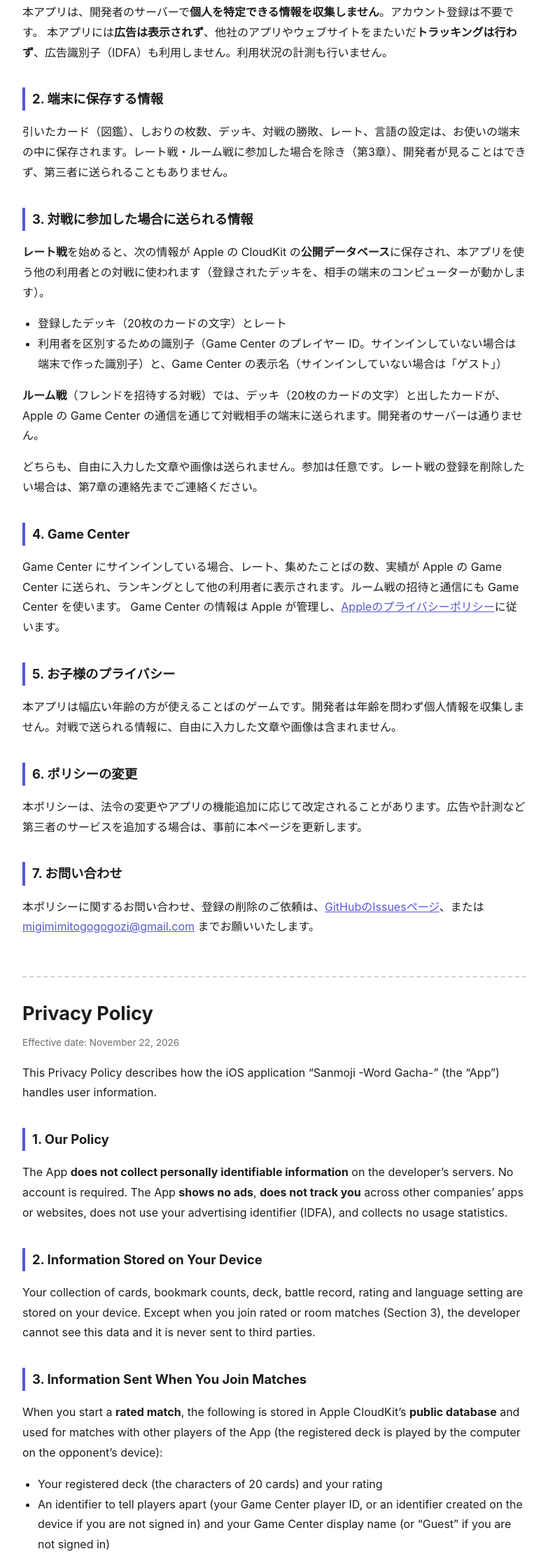
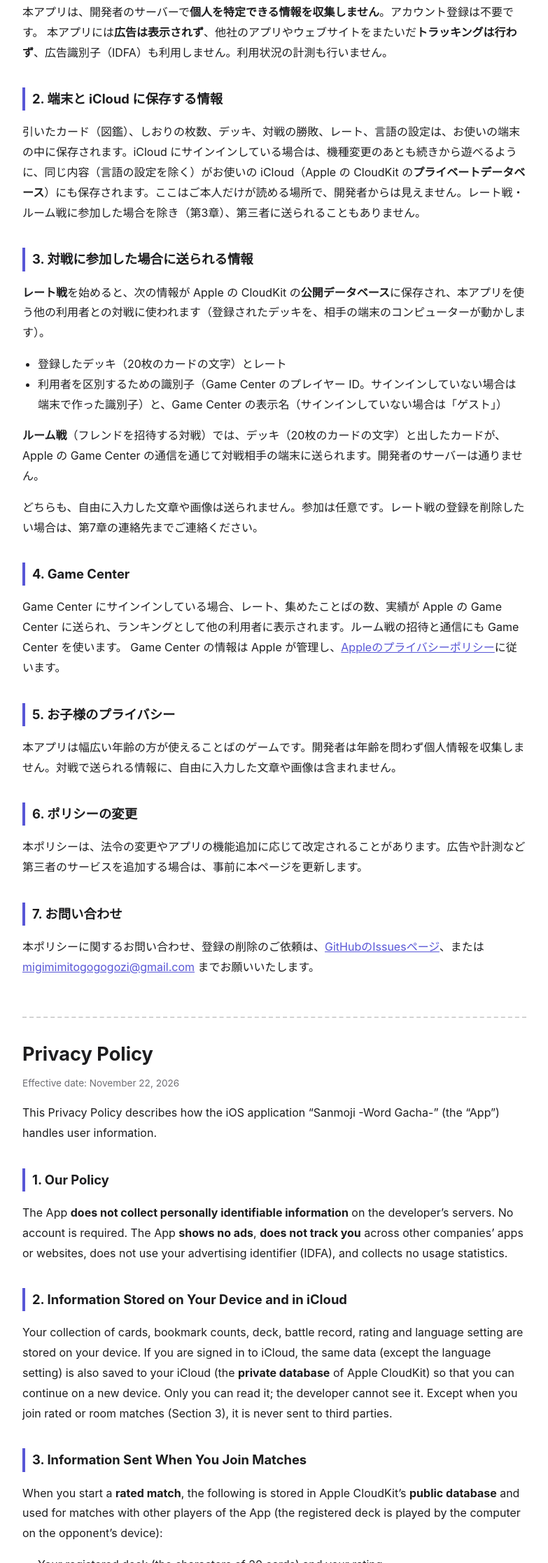
Before and after one commit to non-migi/sanmoji-legal, a plain HTML site: page privacy/index.html in a window 1280 px wide. Shown: the part 343-2577 px from the top of the page at 70% size, without its empty margins (248-1031 px from the left). Drawn offline with Linux system fonts and the light colour scheme.

Commit message:
iCloud への保存（プライベートデータベース）と引き継ぎの FAQ
Co-Authored-By: Claude Fable 5.2 <noreply@anthropic.com>
Claude-Session: https://claude.ai/code/session_01TYv7ooiGLq6SwqStk8gqwH

```diff
--- a/privacy/index.html
+++ b/privacy/index.html
@@ -26,8 +26,8 @@
 <p>本アプリは、開発者のサーバーで<strong>個人を特定できる情報を収集しません</strong>。アカウント登録は不要です。
 本アプリには<strong>広告は表示されず</strong>、他社のアプリやウェブサイトをまたいだ<strong>トラッキングは行わず</strong>、広告識別子（IDFA）も利用しません。利用状況の計測も行いません。</p>
 
-<h2>2. 端末に保存する情報</h2>
-<p>引いたカード（図鑑）、しおりの枚数、デッキ、対戦の勝敗、レート、言語の設定は、お使いの端末の中に保存されます。レート戦・ルーム戦に参加した場合を除き（第3章）、開発者が見ることはできず、第三者に送られることもありません。</p>
+<h2>2. 端末と iCloud に保存する情報</h2>
+<p>引いたカード（図鑑）、しおりの枚数、デッキ、対戦の勝敗、レート、言語の設定は、お使いの端末の中に保存されます。iCloud にサインインしている場合は、機種変更のあとも続きから遊べるように、同じ内容（言語の設定を除く）がお使いの iCloud（Apple の CloudKit の<strong>プライベートデータベース</strong>）にも保存されます。ここはご本人だけが読める場所で、開発者からは見えません。レート戦・ルーム戦に参加した場合を除き（第3章）、第三者に送られることもありません。</p>
 
 <h2>3. 対戦に参加した場合に送られる情報</h2>
 <p><strong>レート戦</strong>を始めると、次の情報が Apple の CloudKit の<strong>公開データベース</strong>に保存され、本アプリを使う他の利用者との対戦に使われます（登録されたデッキを、相手の端末のコンピューターが動かします）。</p>
@@ -63,8 +63,8 @@ Game Center の情報は Apple が管理し、<a href="https://www.apple.com/leg
 <p>The App <strong>does not collect personally identifiable information</strong> on the developer’s servers. No account is required.
 The App <strong>shows no ads</strong>, <strong>does not track you</strong> across other companies’ apps or websites, does not use your advertising identifier (IDFA), and collects no usage statistics.</p>
 
-<h2>2. Information Stored on Your Device</h2>
-<p>Your collection of cards, bookmark counts, deck, battle record, rating and language setting are stored on your device. Except when you join rated or room matches (Section 3), the developer cannot see this data and it is never sent to third parties.</p>
+<h2>2. Information Stored on Your Device and in iCloud</h2>
+<p>Your collection of cards, bookmark counts, deck, battle record, rating and language setting are stored on your device. If you are signed in to iCloud, the same data (except the language setting) is also saved to your iCloud (the <strong>private database</strong> of Apple CloudKit) so that you can continue on a new device. Only you can read it; the developer cannot see it. Except when you join rated or room matches (Section 3), it is never sent to third parties.</p>
 
 <h2>3. Information Sent When You Join Matches</h2>
 <p>When you start a <strong>rated match</strong>, the following is stored in Apple CloudKit’s <strong>public database</strong> and used for matches with other players of the App (the registered deck is played by the computer on the opponent’s device):</p>
```
Also changed, not shown: index.html (+2 -2 lines).
